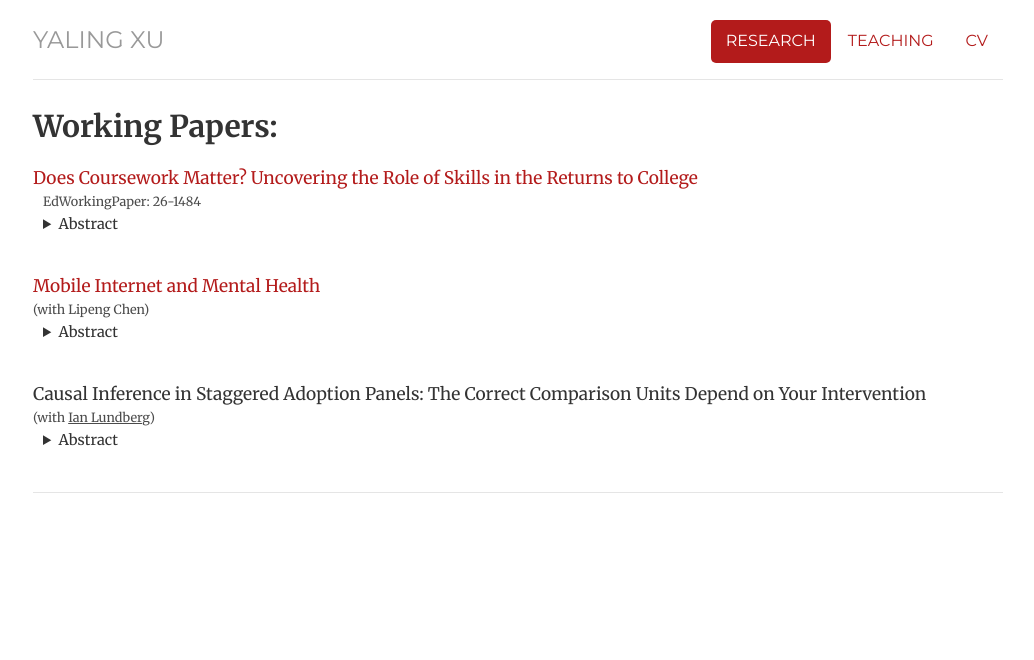
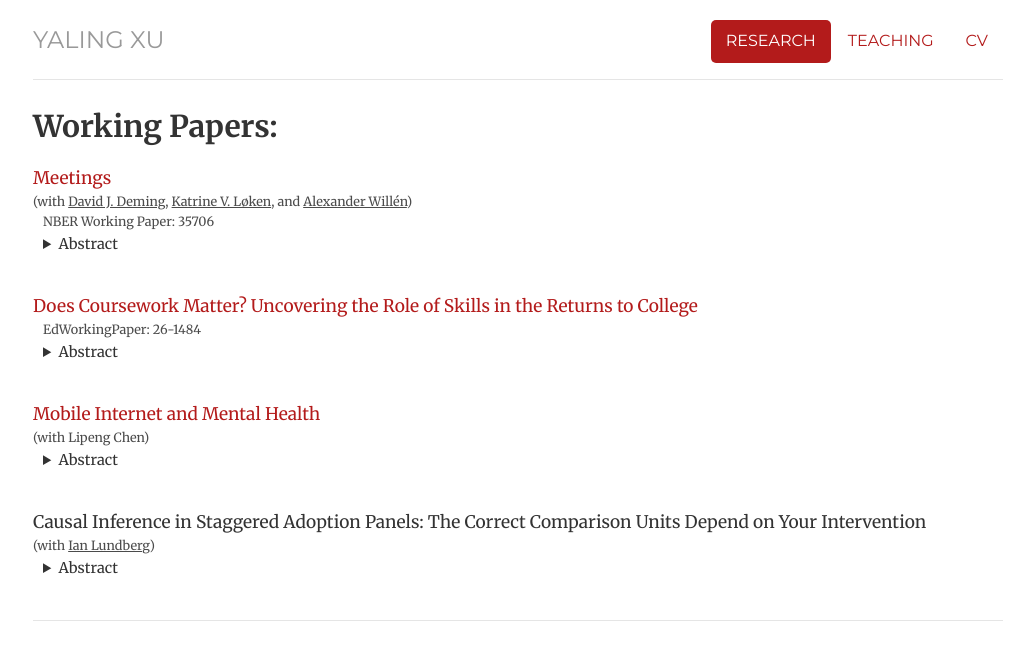
Before and after one commit to yalingx/yalingx.github.io, a Jekyll site: the page built from research/index.html, in a window 1280 px wide. Shown: the top 660 px of the page, without its empty margins (122-1156 px from the left). Built offline with Jekyll 4.4.1, drawn with Linux system fonts in a browser that asks for light colours.

Commit message:
add meetings paper

```diff
--- a/research/index.html
+++ b/research/index.html
@@ -8,6 +8,20 @@ description: Research Projects
 ---
 
 <h2 style="margin-bottom:25px;">Working Papers:</h2>
+<div class="project">
+	<p class="paper_title">
+		<a href="/files/DLWX_w35706.pdf">Meetings</a>
+	</p>
+	<p class="coauthors">(with <a href="https://daviddeming.com/" style="color: inherit; text-decoration: underline;">David J. Deming</a>, <a href="https://sites.google.com/site/katrinecv/" style="color: inherit; text-decoration: underline;">Katrine V. Løken</a>, and <a href="https://www.alexanderwillen.com/" style="color: inherit; text-decoration: underline;">Alexander Willén</a>)</p>
+	<p class="added_features">
+		<a class="c2" href="https://www.nber.org/papers/w35706">NBER Working Paper: 35706</a>
+	</p>
+	<details class="abstract">
+		<summary>Abstract</summary>
+		Why do we have so many meetings? Few workplace features are so scorned, yet seemingly so necessary. This paper provides the first large-scale economic evidence on workplace meetings using an original survey of more than 9,000 workers linked to matched employer–employee administrative data from Norway. We show that meetings are both common and costly, consuming an average of 12 percent of work hours and 14 percent of firm wage bills. Planning, problem solving, information sharing, and project coordination account for the majority of meeting activity. High-paying and high-revenue firms devote more resources to meetings despite facing a substantially higher opportunity cost of employee time. Meeting frequency and intensity are positively related to worker wage growth. Workers in meeting-intensive firms report greater on-the-job learning, and interactions with more senior colleagues are associated with stronger wage growth, suggesting that knowledge transmission within firms is an important mechanism. Meetings are the broccoli of work – widely disliked, but probably good for us anyway.
+	</details>
+</div>
+
 <div class="project">
 	<p class="paper_title">
 		<a href="/files/coursework_skill_xu.pdf">Does Coursework Matter? Uncovering the Role of Skills in the Returns to College</a>
```
Also changed, not shown: 5 other files.
